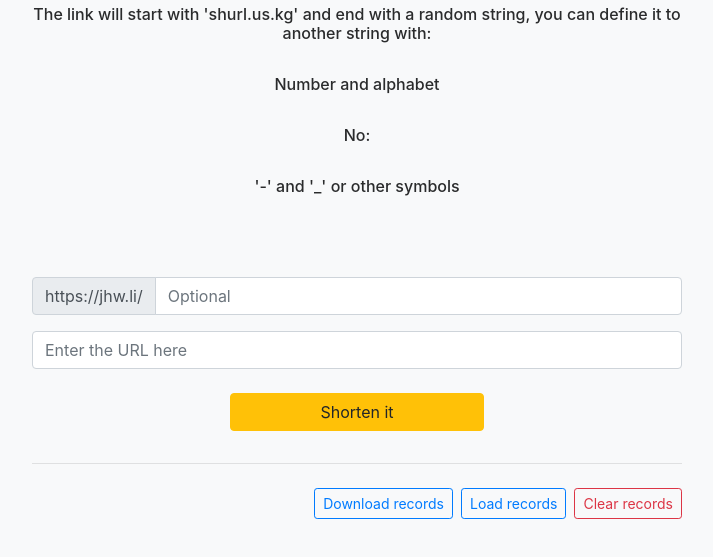
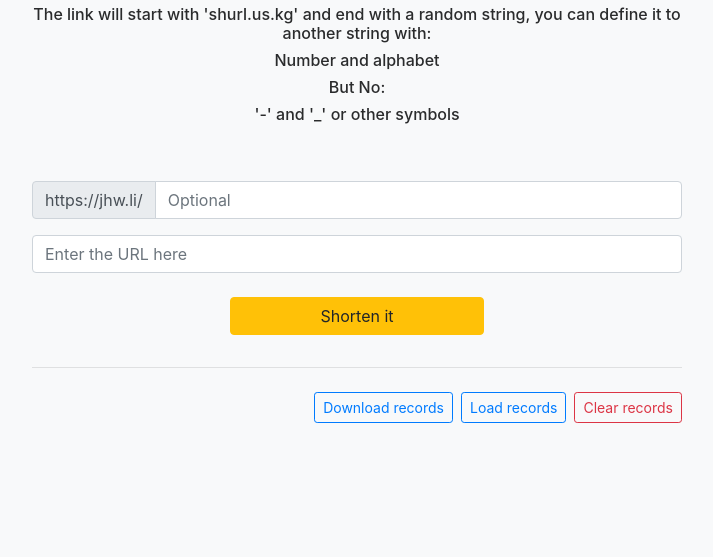
Before and after one commit to user57752/URL-shortener-index, a plain HTML site: page index.html in a window 1280 px wide. Shown: the part 173-730 px from the top of the page, without its empty margins (283-996 px from the left). Drawn offline with nearby package versions, Linux system fonts and the light colour scheme.

Commit message:
Update index.html

```diff
--- a/index.html
+++ b/index.html
@@ -52,10 +52,10 @@
         <h1 class="font-weight-bold">😎</h1>
         <h2 class="font-weight-bold">URL Shortener</h2>
         <h6>A link-shortener which can make you share link with others fast and simply.</h6>
-        <h6>The link will start with 'shurl.us.kg' and end with a random string, you can define it to another string with:</h6> <br/>
-        <h6>Number and alphabet</h6> <br/>
-        <h6>No:</h6> <br/>
-        <h6>'-' and '_' or other symbols</h6> <br/>
+        <h6>The link will start with 'shurl.us.kg' and end with a random string, you can define it to another string with:</h6>
+        <h6>Number and alphabet</h6>
+        <h6>But No:</h6>
+        <h6>'-' and '_' or other symbols</h6>
       </div>
 
       <div class="input-group mb-3">
```
